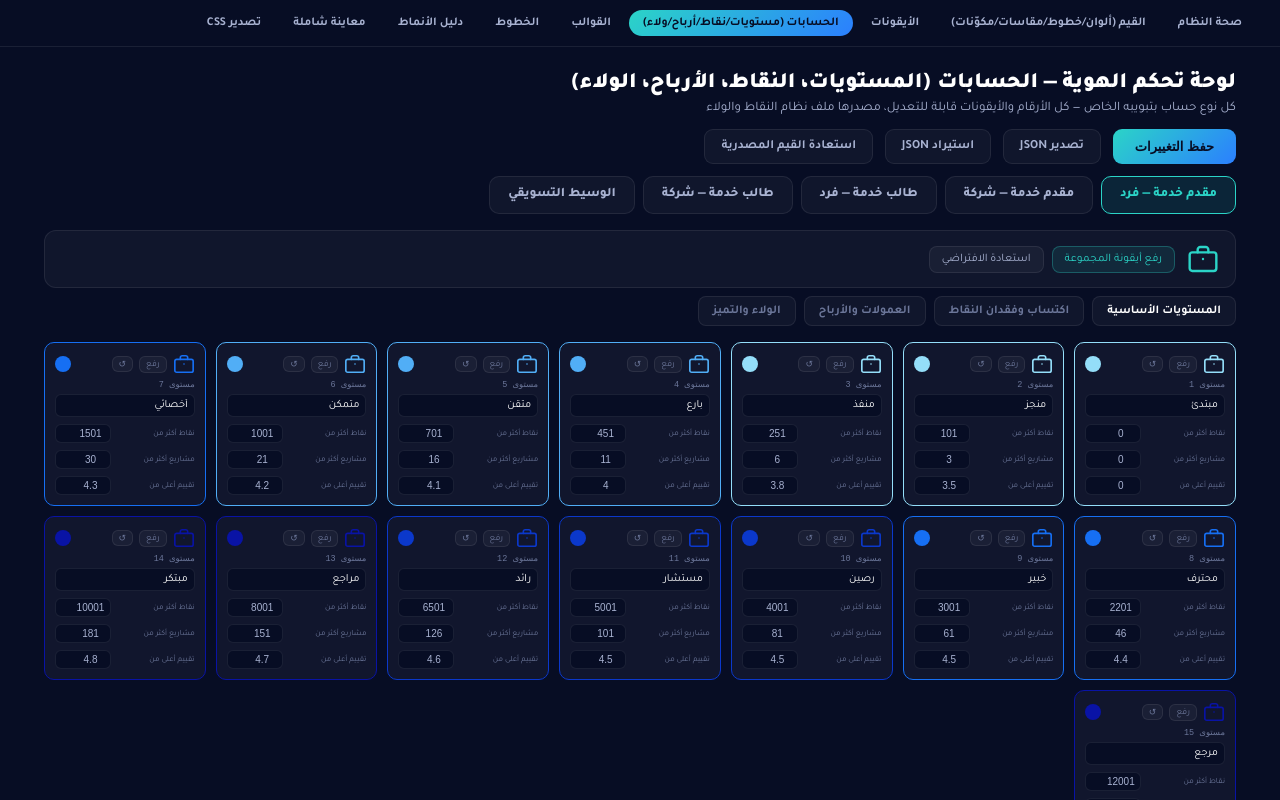
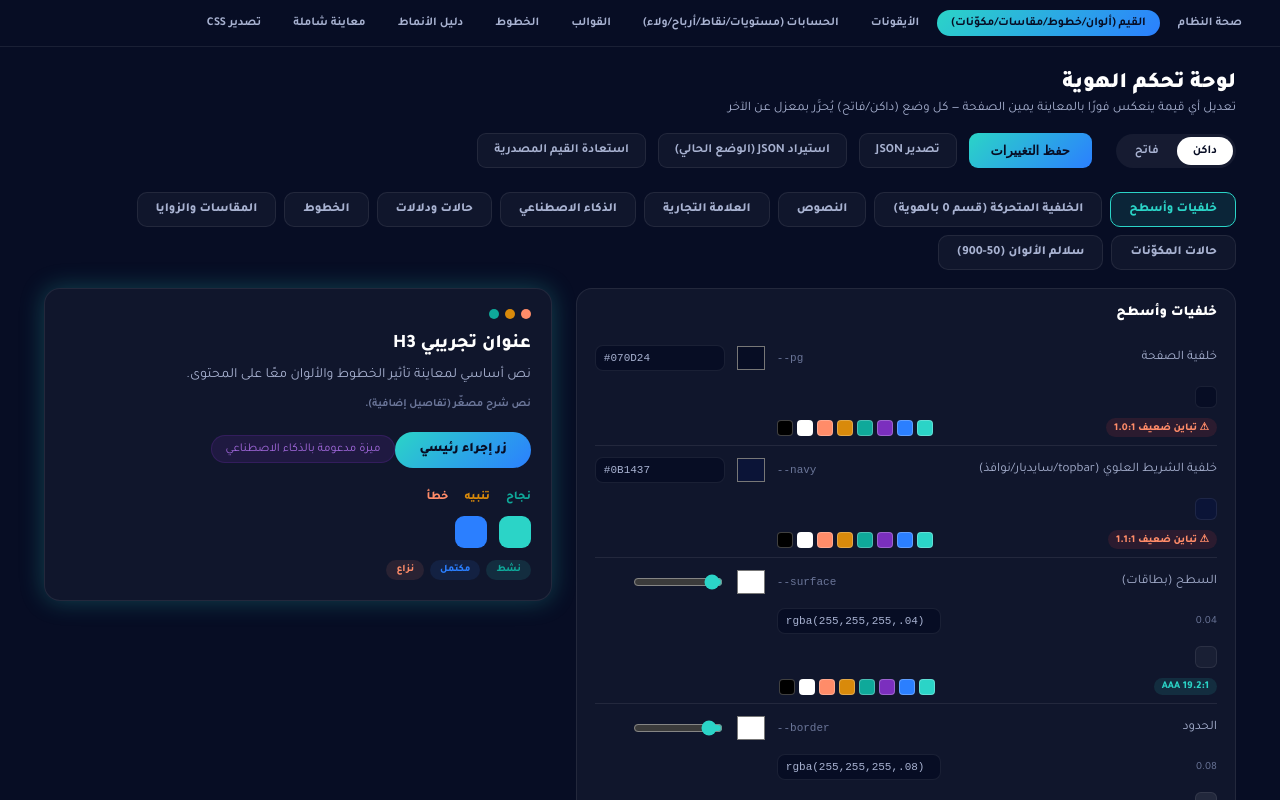
Before and after one commit to pmobs2030/pmo, an Angular app: page /#/admin/tokens in a window 1280 px wide. Before the commit this address led to /#/admin/accounts. Shown: the top 800 px of the page. Built offline with nearby package versions, Linux system fonts and the light colour scheme.

Commit message:
Update color-tokens.css

```diff
--- a/src/app/admin/color-tokens/color-tokens.css
+++ b/src/app/admin/color-tokens/color-tokens.css
@@ -3,7 +3,7 @@
   min-height: 100vh;
   background: var(--pg);
   color: var(--txt);
-  font-family: 'Tajawal', system-ui, sans-serif;
+  font-family: var(--font-family, 'Tajawal'), system-ui, sans-serif;
   direction: rtl;
 }
 
@@ -26,6 +26,13 @@
 }
 .btn-save:disabled { opacity: .6; cursor: default; }
 .saved-msg { color: var(--green); font-size: 13px; }
+
+.btn-secondary {
+  background: var(--surface); color: var(--txt-2); border: 1px solid var(--border);
+  border-radius: var(--radius-sm, 9px); padding: 9px 16px; font-size: 12.5px; font-weight: 700;
+  cursor: pointer; font-family: var(--font-family, 'Tajawal'), system-ui, sans-serif;
+}
+.import-label { display: inline-flex; align-items: center; }
 
 .panel-body { display: grid; grid-template-columns: 1.3fr 1fr; gap: 24px; align-items: start; }
 @media (max-width: 900px) { .panel-body { grid-template-columns: 1fr; } }
@@ -124,7 +131,7 @@
   border: none;
   background: transparent;
   color: var(--txt-2);
-  font-family: 'Tajawal', sans-serif;
+  font-family: var(--font-family, 'Tajawal'), system-ui, sans-serif;
   font-size: 12px;
   font-weight: 700;
   padding: 7px 16px;
@@ -148,7 +155,7 @@
 .group-tab {
   background: var(--surface); border: 1px solid var(--border); color: var(--txt-2);
   border-radius: 10px; padding: 9px 18px; font-size: 12.5px; font-weight: 800; cursor: pointer;
-  font-family: 'Tajawal', sans-serif;
+  font-family: var(--font-family, 'Tajawal'), system-ui, sans-serif;
 }
 .group-tab.active { background: rgba(43,212,199,.12); border-color: var(--teal, #2BD4C7); color: var(--teal, #2BD4C7); }
 
@@ -163,3 +170,15 @@
   border-radius: 0;
 }
 .shadow-sample { background: var(--surface); border: 1px solid var(--border); }
+
+/* إضافات 2026-08-18: شريط الشفافية المنفصل + رسالة خطأ الحقل + شارة تباين WCAG */
+.alpha-range { width: 90px; accent-color: var(--teal, #2BD4C7); }
+.field-error {
+  grid-column: 1 / -1; color: var(--red, #ef4444); font-size: 11px; font-weight: 700;
+}
+.contrast-badge {
+  display: inline-flex; align-items: center; gap: 4px; font-size: 10.5px; font-weight: 800;
+  padding: 2px 8px; border-radius: 999px; background: rgba(239,68,68,.12); color: var(--red, #ef4444);
+  width: fit-content;
+}
+.contrast-badge.pass { background: rgba(43,212,199,.12); color: var(--teal, #2BD4C7); }
```
